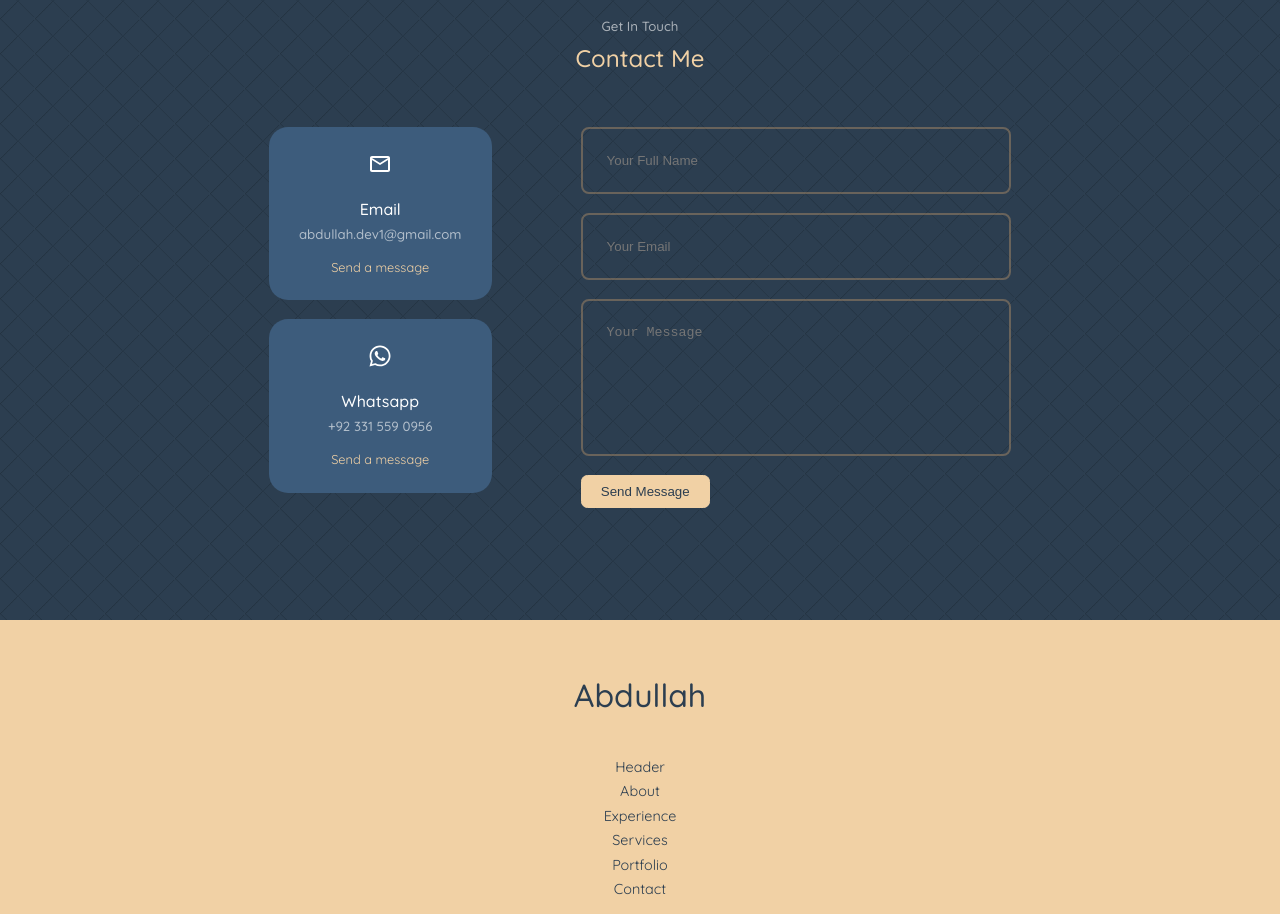
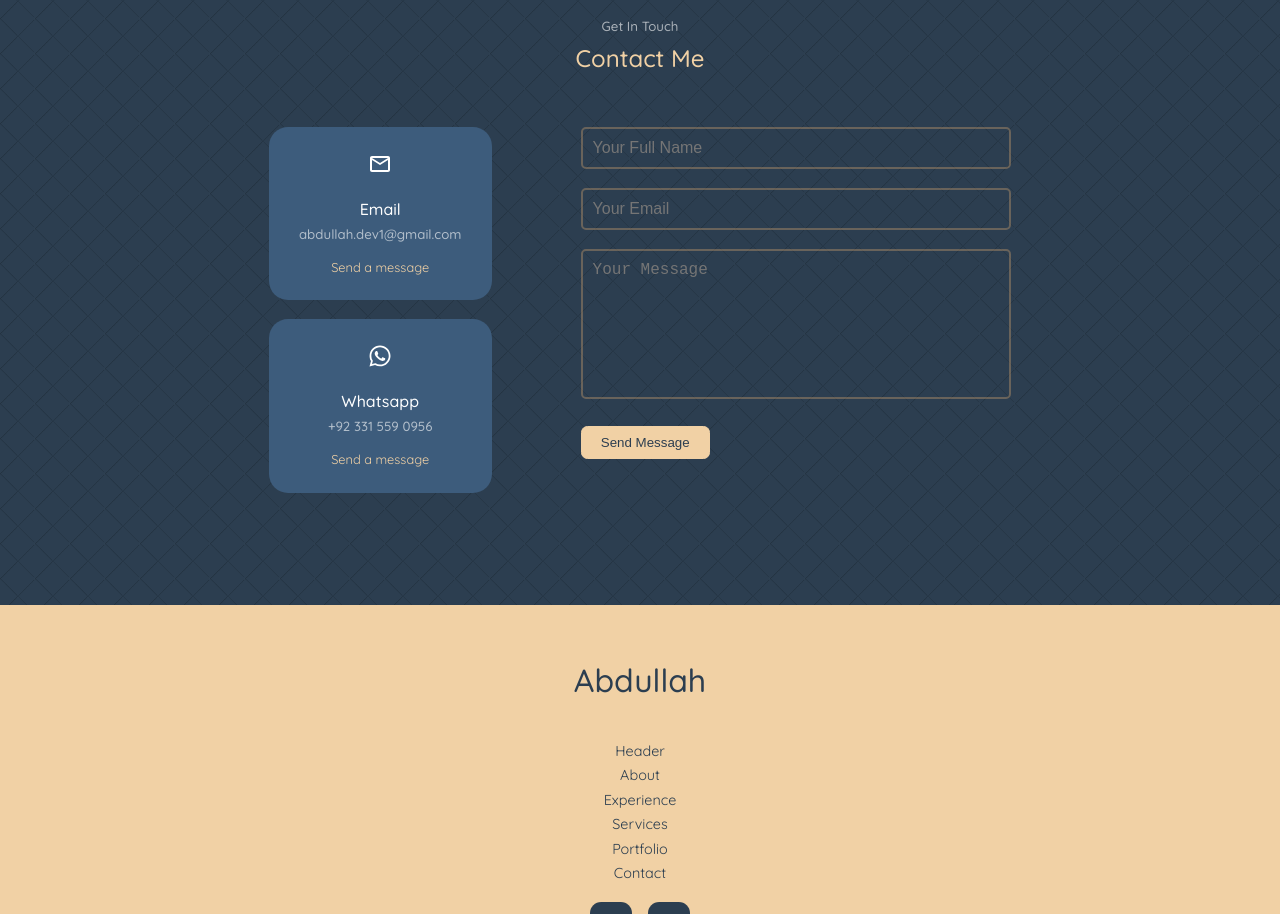
Before and after one commit to Abdullah-Logic/react-portfolio, a React (Create React App) app: page / in a window 1280 px wide. Shown: the part 4619-5533 px from the top of the page. Built offline with nearby package versions, Linux system fonts and the light colour scheme.

Commit message:
:sparkles: ENHANCE: 22 contact section validation and visiblity

```diff
--- a/src/components/contact/Contact.jsx
+++ b/src/components/contact/Contact.jsx
@@ -1,28 +1,95 @@
 import styles from "./contact.module.css";
-import { useRef } from "react";
+import { useRef, useState } from "react";
 import emailjs from "emailjs-com";
 import { contactOption } from "../../const";
 
 const Contact = () => {
   const form = useRef();
-  const sendEmail = (e) => {
-    e.preventDefault();
+  const [formData, setFormData] = useState({
+    name: "",
+    email: "",
+    message: "",
+  });
 
-    emailjs.sendForm(
+  const [warnings, setWarnings] = useState({
+    name: "",
+    email: "",
+    message: "",
+  });
+
+  const [isSubmitting, setIsSubmitting] = useState(false);
+
+  const validateForm = () => {
+    const newWarnings = {
+      name:
+        formData.name.trim() === ""
+          ? "Please enter your name."
+          : formData.name.trim().length < 3
+          ? "Name must be at least 3 characters."
+          : "",
+      email:
+        formData.email.trim() === ""
+          ? "Please enter your email."
+          : /^[\w.-]+@[a-zA-Z\d.-]+\.[a-zA-Z]{2,}$/.test(formData.email)
+          ? ""
+          : "Email is not valid.",
+      message:
+        formData.message.trim() === ""
+          ? "Please enter a message."
+          : formData.message.trim().length < 10
+          ? "Message must be at least 10 characters."
+          : "",
+    };
+
+    setWarnings(newWarnings);
+
+    return !Object.values(newWarnings).some((warning) => warning !== "");
+  };
+
+  const handleInputChange = (e) => {
+    const { name, value } = e.target;
+
+    setFormData((prev) => ({
+      ...prev,
+      [name]: value,
+    }));
+
+    // Remove warning on input change
+    setWarnings((prev) => ({
+      ...prev,
+      [name]: "",
+    }));
+  };
+
+  const handleSubmit = () => {
+    if (!validateForm()) return;
+
+    setIsSubmitting(true);
+    emailjs
+      .sendForm(
         process.env.REACT_APP_SERVICE_KEY,
         process.env.REACT_APP_TEMPLATE_KEY,
         form.current,
         process.env.REACT_APP_PUBLIC_API_KEY
-    );
-    e.target.reset();
+      )
+      .then(() => {
+        form.current.reset();
+        setFormData({ name: "", email: "", message: "" });
+        setWarnings({ name: "", email: "", message: "" });
+        setIsSubmitting(false);
+      })
+      .catch((err) => {
+        console.error("Error sending email:", err);
+        setIsSubmitting(false);
+      });
   };
+
   return (
     <section id="contact">
       <h5>Get In Touch</h5>
       <h2>Contact Me</h2>
-
       <div
-        className={` container ${styles.container} ${styles.contactContainer}`}
+        className={`container ${styles.container} ${styles.contactContainer}`}
       >
         <div className={styles.contactOptions}>
           {contactOption.map(({ id, logo, option, info, address }) => (
@@ -36,24 +103,61 @@ const Contact = () => {
             </article>
           ))}
         </div>
-        {/* END OF OPTIONS */}
 
-        <form ref={form} onSubmit={sendEmail}>
+        {/* FORM */}
+        <form ref={form}>
+          <div>
             <input
               type="text"
               name="name"
+              value={formData.name}
+              onChange={handleInputChange}
               placeholder="Your Full Name"
               required
+              className={`${styles.inputField} ${
+                warnings.name ? styles.inputError : ""
+              }`}
             />
-          <input type="email" name="email" placeholder="Your Email" required />
+            <small className={styles.warningText}>{warnings.name}</small>
+          </div>
+
+          <div>
+            <input
+              type="email"
+              name="email"
+              value={formData.email}
+              onChange={handleInputChange}
+              placeholder="Your Email"
+              required
+              className={`${styles.inputField} ${
+                warnings.email ? styles.inputError : ""
+              }`}
+            />
+            <small className={styles.warningText}>{warnings.email}</small>
+          </div>
+
+          <div>
             <textarea
               name="message"
               rows="7"
+              value={formData.message}
+              onChange={handleInputChange}
               placeholder="Your Message"
               required
-          ></textarea>
-          <button type="submit" className="btn btn-primary">
-            Send Message
+              className={`${styles.inputField} ${
+                warnings.message ? styles.inputError : ""
+              }`}
+            />
+            <small className={styles.warningText}>{warnings.message}</small>
+          </div>
+
+          <button
+            type="button"
+            className="btn btn-primary"
+            onClick={handleSubmit}
+            disabled={isSubmitting}
+          >
+            {isSubmitting ? "Sending..." : "Send Message"}
           </button>
         </form>
       </div>
--- a/src/components/contact/contact.module.css
+++ b/src/components/contact/contact.module.css
@@ -36,9 +36,49 @@
     font-size: 0.8rem;
 }
 
+.contactOption a:hover {
+    font-weight: bold;
+    text-decoration: underline;
+    color: var(--color-primary);
+}
+
 .contactOption h5 {
     color: var(--color-light);
 }
+
+.inputField {
+    padding: 10px;
+    border-radius: 5px;
+    width: 100%;
+    font-size: 1rem;
+}
+
+.inputField:focus {
+    outline: none;
+    border-color: var(--color-light);
+}
+
+.inputError {
+    border: 2px solid red !important;
+}
+
+.warningText {
+    color: red;
+    font-size: 0.9rem;
+    margin-top: 5px;
+    display: inline-block;
+}
+
+input:-webkit-autofill {
+    transition: background-color 5000s ease-in-out 0s;
+    -webkit-text-fill-color: var(--color-white) !important;
+}
+
+input:-webkit-autofill:focus {
+    transition: background-color 5000s ease-in-out 0s;
+    -webkit-text-fill-color: var(--color-white) !important;
+}
+
 
 /* =============== FORM =============== */
 
```
Lines whose indentation alone changed are shown as unchanged.
